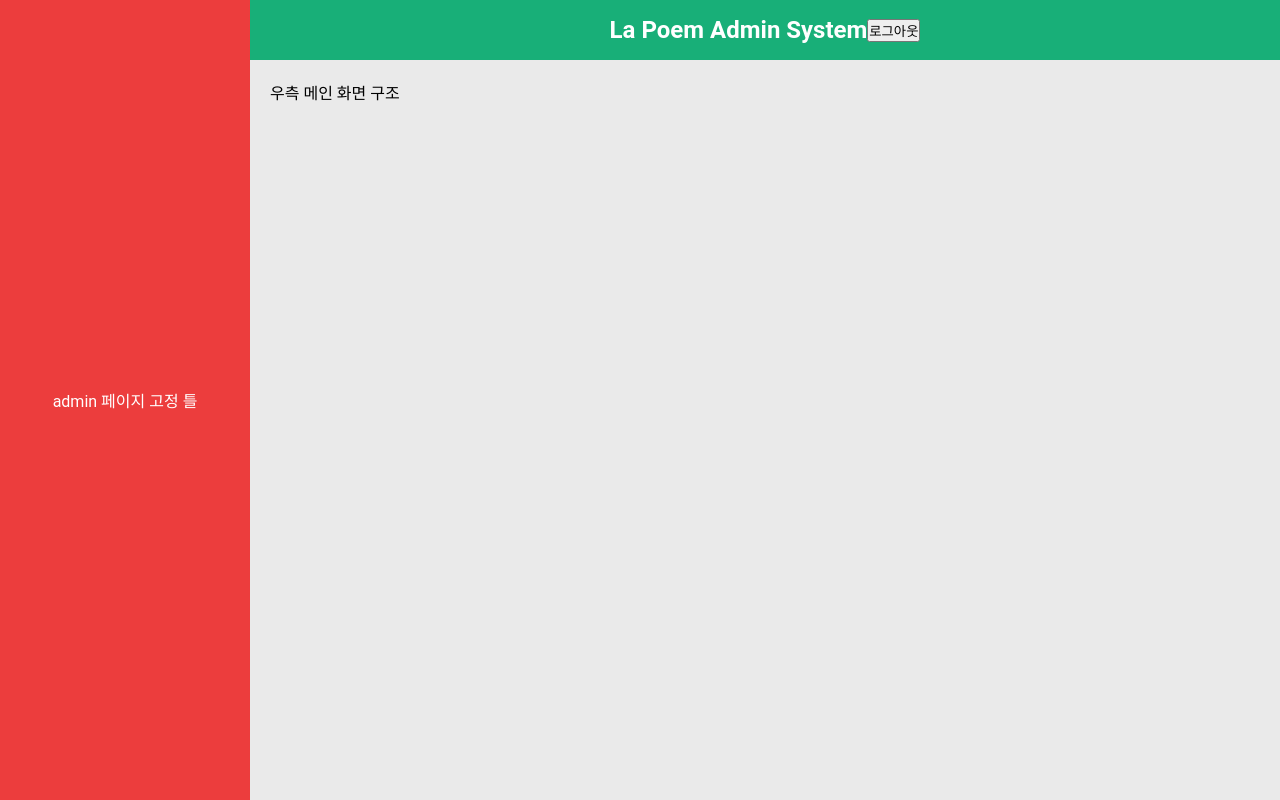
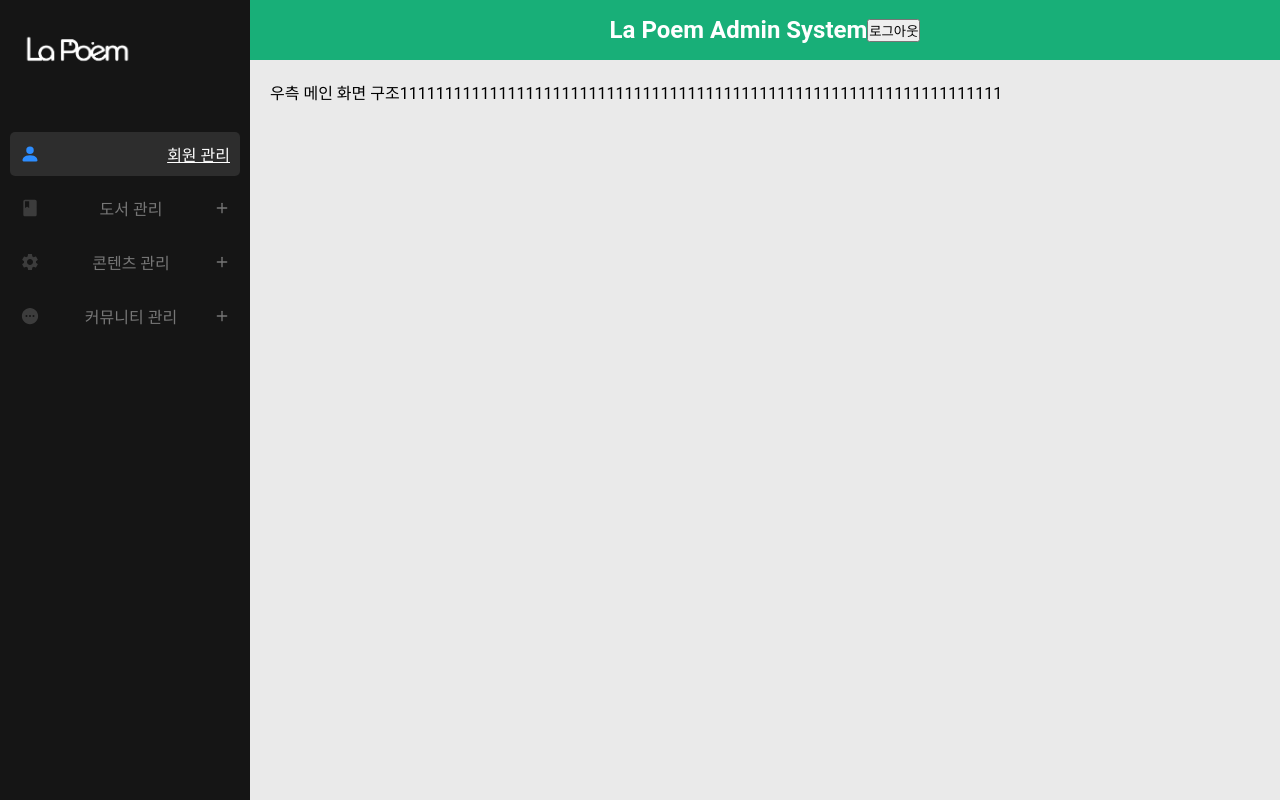
Before and after one commit to lollipopwyn/admin, a React (Create React App) app: page / in a window 1280 px wide. Built offline with nearby package versions, Linux system fonts and the light colour scheme.

Commit message:
대쉬보드 구조 및 css 적용_유소라

```diff
--- a/package.json
+++ b/package.json
@@ -10,6 +10,7 @@
     "axios": "^1.7.7",
     "react": "^18.3.1",
     "react-dom": "^18.3.1",
+    "react-icons": "^5.3.0",
     "react-redux": "^9.1.2",
     "react-router-dom": "^6.28.0",
     "react-scripts": "^5.0.1",
--- a/src/App.css
+++ b/src/App.css
@@ -1,18 +1,3 @@
-/* 사이드 네비게이션 스타일 */
-.side-nav {
-  position: fixed;
-  top: 0;
-  left: 0;
-  width: 250px;
-  height: 100vh;
-  background-color: #ec3d3d;
-  color: #fff;
-  display: flex;
-  align-items: center;
-  justify-content: center;
-  z-index: 2; /* 다른 요소 위에 표시되도록 설정 */
-}
-
 /* 헤더 스타일 */
 .header {
   position: fixed;
--- a/src/App.js
+++ b/src/App.js
@@ -2,7 +2,7 @@ import React from "react";
 import { BrowserRouter, Route, Routes } from "react-router-dom";
 import Dashboard from "./components/Dashboard"; // 사이드 네비게이션
 import Header from "./components/Header"; // 헤더
-import Main from "./components/Main"; // 메인 컨텐츠
+import Main from "./components/Main/Main"; // 메인 컨텐츠
 import "./App.css";
 
 function App() {
--- /dev/null
+++ b/src/components/Dashboard.css
@@ -0,0 +1,98 @@
+/* 전체 대시보드 스타일 */
+.Dashboard_wrapper {
+  position: fixed;
+  top: 0;
+  left: 0;
+  width: 250px;
+  height: 100vh;
+  background-color: #151515;
+  color: #fff;
+  z-index: 1;
+  padding: 10px;
+}
+
+/* 로고 이미지 */
+.logo img {
+  margin-top: 20px;
+  margin-bottom: 60px;
+  margin-left: 10px;
+  width: 50%;
+  max-width: 150px;
+  height: auto;
+}
+
+/* 상위 메뉴 스타일 */
+.menu-section {
+  margin-bottom: 10px; /* 각 상위 메뉴 사이에 간격 추가 */
+}
+
+.menu-item {
+  cursor: pointer;
+  padding: 10px;
+  display: flex;
+  align-items: center;
+  justify-content: space-between;
+  color: #777;
+  border-radius: 5px;
+  transition: background-color 0.3s;
+}
+
+.menu-item.open,
+.menu-item.active {
+  background-color: rgba(255, 255, 255, 0.1); /* 활성화 상태 배경색 */
+  color: #fff;
+}
+
+.menu-item .icon {
+  margin-right: 8px;
+  font-size: 20px;
+  color: #777;
+  opacity: 0.4;
+}
+
+.menu-item.open .icon,
+.menu-item.active .icon {
+  color: #2d8dff;
+  opacity: 1;
+}
+
+/* 하위 메뉴 컨테이너 스타일 */
+.submenu-container {
+  background-color: #000;
+  padding: 10px;
+  border-radius: 5px;
+  margin-top: 5px;
+}
+
+/* 하위 메뉴 아이템 스타일 */
+.submenu-item {
+  display: flex;
+  align-items: center;
+  padding: 5px 10px;
+  color: #bbb;
+  text-decoration: none;
+  border-radius: 5px;
+  margin-bottom: 5px;
+  transition: background-color 0.3s;
+}
+
+.submenu-item.active {
+  background-color: rgba(255, 255, 255, 0.1);
+  color: #2d8dff;
+}
+
+.submenu-item .arrow-icon {
+  margin-right: 8px;
+  color: #2d8dff;
+  font-size: 16px;
+}
+
+.submenu-item:hover {
+  color: #fff;
+  background-color: rgba(255, 255, 255, 0.05); /* 하위 메뉴 호버 효과 */
+}
+
+/* 마지막 하위 메뉴 아이템에서 마진 제거 */
+.submenu-item:last-child {
+  margin-bottom: 0;
+}
--- a/src/components/Dashboard.js
+++ b/src/components/Dashboard.js
@@ -1,7 +1,178 @@
-import React from "react";
+import React, { useState } from "react";
+import { Link, useLocation } from "react-router-dom";
+import logo from "./assets/logo/logo-w.png";
+import "./Dashboard.css";
+import { LuMinus, LuPlus } from "react-icons/lu";
+import { BsPersonFill } from "react-icons/bs";
+import { MdBook, MdSettings, MdKeyboardArrowRight } from "react-icons/md";
+import { IoEllipsisHorizontalCircleSharp } from "react-icons/io5";
 
 const Dashboard = () => {
-  return <div className="side-nav">admin 페이지 고정 틀</div>;
+  const location = useLocation();
+  const [openSections, setOpenSections] = useState({
+    member: true, // 기본으로 '회원 관리' 탭이 열리도록 설정
+    book: false,
+    content: false,
+    community: false,
+  });
+
+  const toggleSection = (section) => {
+    setOpenSections((prevSections) => ({
+      ...prevSections,
+      [section]: !prevSections[section],
+    }));
+  };
+
+  return (
+    <div className="Dashboard_wrapper">
+      <div className="logo">
+        <img src={logo} alt="로고 이미지" />
+      </div>
+
+      <div className="menu-section">
+        <Link
+          to="/"
+          className={`menu-item ${openSections.member ? "open" : ""}`}
+        >
+          <BsPersonFill className="icon" />
+          <span>회원 관리</span>
+        </Link>
+      </div>
+
+      <div className="menu-section">
+        <div
+          className={`menu-item ${openSections.book ? "open" : ""}`}
+          onClick={() => toggleSection("book")}
+        >
+          <MdBook className="icon" />
+          <span>도서 관리</span>
+          {openSections.book ? <LuMinus /> : <LuPlus />}
+        </div>
+        {openSections.book && (
+          <div className="submenu-container">
+            <Link
+              to="/books/new"
+              className={`submenu-item ${
+                location.pathname === "/books/new" ? "active" : ""
+              }`}
+            >
+              {location.pathname === "/books/new" && (
+                <MdKeyboardArrowRight className="arrow-icon" />
+              )}
+              신간 도서 등록
+            </Link>
+            <Link
+              to="/books/bestsellers"
+              className={`submenu-item ${
+                location.pathname === "/books/bestsellers" ? "active" : ""
+              }`}
+            >
+              {location.pathname === "/books/bestsellers" && (
+                <MdKeyboardArrowRight className="arrow-icon" />
+              )}
+              베스트셀러 등록
+            </Link>
+            <Link
+              to="/books/rpa"
+              className={`submenu-item ${
+                location.pathname === "/books/rpa" ? "active" : ""
+              }`}
+            >
+              {location.pathname === "/books/rpa" && (
+                <MdKeyboardArrowRight className="arrow-icon" />
+              )}
+              RPA 관리
+            </Link>
+          </div>
+        )}
+      </div>
+
+      <div className="menu-section">
+        <div
+          className={`menu-item ${openSections.content ? "open" : ""}`}
+          onClick={() => toggleSection("content")}
+        >
+          <MdSettings className="icon" />
+          <span>콘텐츠 관리</span>
+          {openSections.content ? <LuMinus /> : <LuPlus />}
+        </div>
+        {openSections.content && (
+          <div className="submenu-container">
+            <Link
+              to="/content/reviews"
+              className={`submenu-item ${
+                location.pathname === "/content/reviews" ? "active" : ""
+              }`}
+            >
+              {location.pathname === "/content/reviews" && (
+                <MdKeyboardArrowRight className="arrow-icon" />
+              )}
+              도서 리뷰 관리
+            </Link>
+            <Link
+              to="/content/threadon"
+              className={`submenu-item ${
+                location.pathname === "/content/threadon" ? "active" : ""
+              }`}
+            >
+              {location.pathname === "/content/threadon" && (
+                <MdKeyboardArrowRight className="arrow-icon" />
+              )}
+              스레드 온 관리
+            </Link>
+          </div>
+        )}
+      </div>
+
+      <div className="menu-section">
+        <div
+          className={`menu-item ${openSections.community ? "open" : ""}`}
+          onClick={() => toggleSection("community")}
+        >
+          <IoEllipsisHorizontalCircleSharp className="icon" />
+          <span>커뮤니티 관리</span>
+          {openSections.community ? <LuMinus /> : <LuPlus />}
+        </div>
+        {openSections.community && (
+          <div className="submenu-container">
+            <Link
+              to="/community/notice"
+              className={`submenu-item ${
+                location.pathname === "/community/notice" ? "active" : ""
+              }`}
+            >
+              {location.pathname === "/community/notice" && (
+                <MdKeyboardArrowRight className="arrow-icon" />
+              )}
+              공지사항 관리
+            </Link>
+            <Link
+              to="/community/posts"
+              className={`submenu-item ${
+                location.pathname === "/community/posts" ? "active" : ""
+              }`}
+            >
+              {location.pathname === "/community/posts" && (
+                <MdKeyboardArrowRight className="arrow-icon" />
+              )}
+              게시글 관리
+            </Link>
+            <Link
+              to="/community/comments"
+              className={`submenu-item ${
+                location.pathname === "/community/comments" ? "active" : ""
+              }`}
+            >
+              {location.pathname === "/community/comments" && (
+                <MdKeyboardArrowRight className="arrow-icon" />
+              )}
+              댓글 관리
+            </Link>
+          </div>
+        )}
+      </div>
+    </div>
+  );
 };
 
 export default Dashboard;
--- a/src/components/Main.js
+++ /dev/null
@@ -1,7 +0,0 @@
-import React from 'react';
-
-const Main = () => {
-  return <div>우측 메인 화면 구조</div>;
-};
-
-export default Main;
--- /dev/null
+++ b/src/components/Main/Main.js
@@ -0,0 +1,12 @@
+import React from "react";
+
+const Main = () => {
+  return (
+    <div>
+      우측 메인 화면
+      구조1111111111111111111111111111111111111111111111111111111111111111111
+    </div>
+  );
+};
+
+export default Main;
```
Also changed, not shown: src/components/assets/logo/logo-w.png (added), 1 other file (tests, documents, lock files or other folders).
